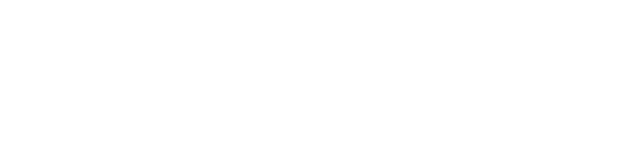
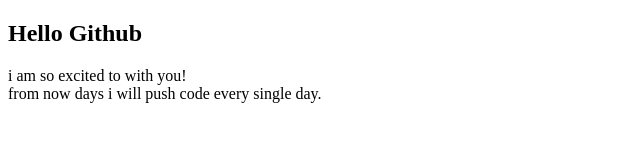
Before and after one commit to sumon1008/secound-repo, a plain HTML site: page index.html in a window 1280 px wide. Shown: the whole page, without its empty margins (0-640 px from the left). Drawn offline with Linux system fonts and the light colour scheme.

Commit message:
add heading and paragraph

```diff
--- a/index.html
+++ b/index.html
@@ -7,6 +7,10 @@
     <title>Second-repo</title>
 </head>
 <body>
+    <h2>Hello Github</h2>
+
+    <p>i am so excited to with you! <br>from now days i will push code every single day.
+    </p>
 
 </body>
 </html>
```
